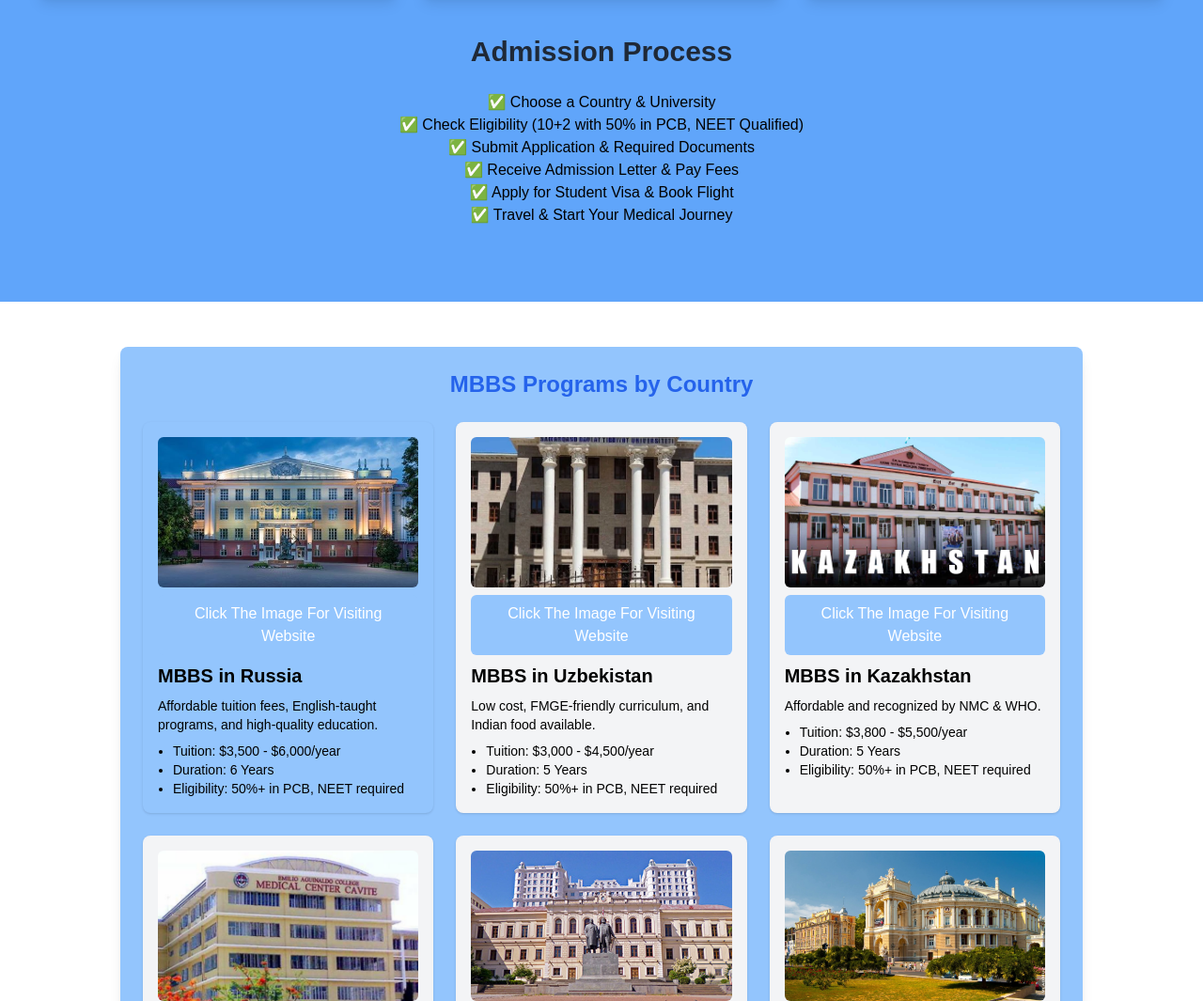
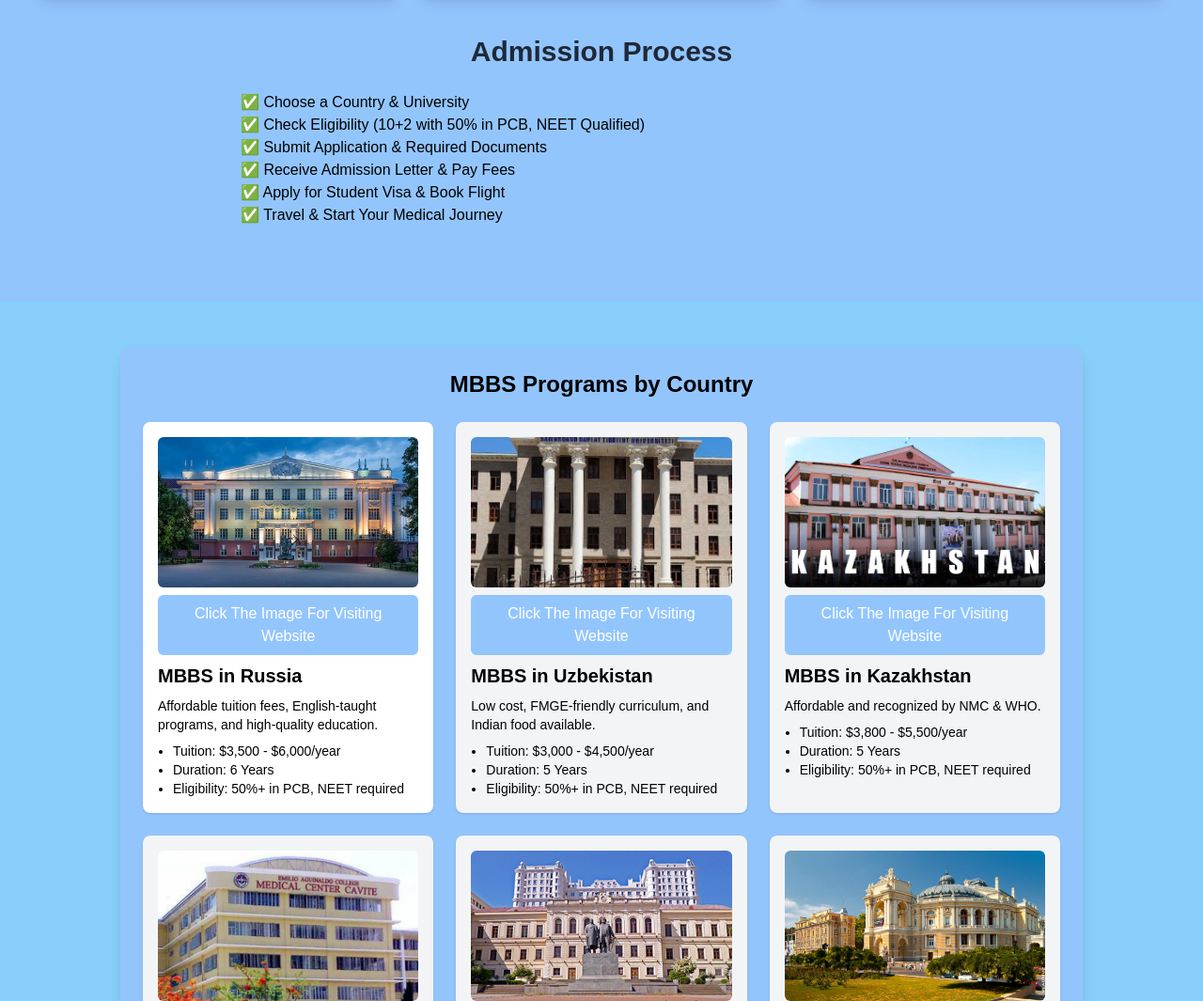
Before and after one commit to vandnayadav/study_mbbs_abroad, a plain HTML site: page index.html in a window 1280 px wide. Shown: the part 1031-2096 px from the top of the page at 94% size. Drawn offline with nearby package versions, Linux system fonts and the light colour scheme.

Commit message:
add code

```diff
--- a/index.html
+++ b/index.html
@@ -12,6 +12,14 @@
     <!-- Custom CSS -->
     <link rel="stylesheet" href="style.css">
 </head>
+<style>
+
+body{
+    background-color:#87CEFA;
+}
+
+</style>
+
 <body>
 
     <!-- Navigation Bar -->
@@ -33,12 +41,12 @@
         <div class="bg-blue-300 bg-opacity-0 p-10 rounded-lg">
             <h1 class="text-5xl font-bold">Study MBBS Abroad</h1>
             <p class="mt-4 text-lg">Affordable, globally recognized medical degrees in top countries.</p><br>
-            <a href="#apply-form" class="mt-6 bg-white text-bl px-6 py-3 rounded hover:bg-blue-300 ">Apply Now</a>
+            <a href="#apply-form" class="mt-6 bg-blue-300 text-bl px-6 py-3 rounded hover:bg-blue-400 ">Apply Now</a>
         </div>
     </section>
 
     <!-- Why Study MBBS Abroad? -->
-    <section id="why" class="p-10 bg-blue-400">
+    <section id="why" class="p-10 bg-blue-300">
         <h2 class="text-3xl font-bold text-center">Why Study MBBS Abroad?</h2>
         <div class="grid grid-cols-1 sm:grid-cols-2 md:grid-cols-3 gap-6 mt-6">
             <div class="p-5 bg-white shadow-lg rounded-lg">🌍 Global Recognition</div>
@@ -48,7 +56,7 @@
        <!-- Admission Process -->
     <section class="py-10 px-5 text-center">
         <h2 class="text-3xl font-bold text-gray-800">Admission Process</h2>
-        <div class="mt-6 text-center max-w-3xl mx-auto">
+        <div class="mt-6 text-left max-w-3xl mx-auto">
             <p>✅ Choose a Country & University</p>
             <p>✅ Check Eligibility (10+2 with 50% in PCB, NEET Qualified)</p>
             <p>✅ Submit Application & Required Documents</p>
@@ -66,12 +74,12 @@
     <!-- Top Countries -->
    <!-- ✅ Country Listings & Program Details -->
 <section id="countries" class="max-w-5xl mx-auto my-12 p-6 bg-blue-300 rounded-lg shadow-lg">
-    <h2 class="text-2xl font-bold text-blue-600 text-center">MBBS Programs by Country</h2>
+    <h2 class="text-2xl font-bold text-black text-center">MBBS Programs by Country</h2>
 
     <div class="grid grid-cols-1 md:grid-cols-2 lg:grid-cols-3 gap-6 mt-6">
 
         <!-- Russia -->
-        <div class="bg-blue-300 p-4 rounded-lg shadow">
+        <div class="bg-white p-4 rounded-lg shadow">
         <a href="https://www.shiksha.com/studyabroad/mbbs-in-russia-articlepage-132783" target="_blank">
             <img src="img/ksmu-kursk-russia.jpg" alt="Russia" class="w-full h-40 object-cover rounded-md">
             </a> <button class="mt-2 px-4 py-2 bg-blue-300 text-white rounded-md hover:bg-blue-600 transition">
--- a/style.css
+++ b/style.css
@@ -20,6 +20,11 @@ body {
     box-shadow: 0 2px 10px rgba(0, 0, 0, 0.1);
 }
 
+
+section .py-10 px-5 text-center{
+    text-align: center;
+}
+
 /* Responsive Media Query */
 @media (max-width: 768px) {
     .hero h1 {
```
